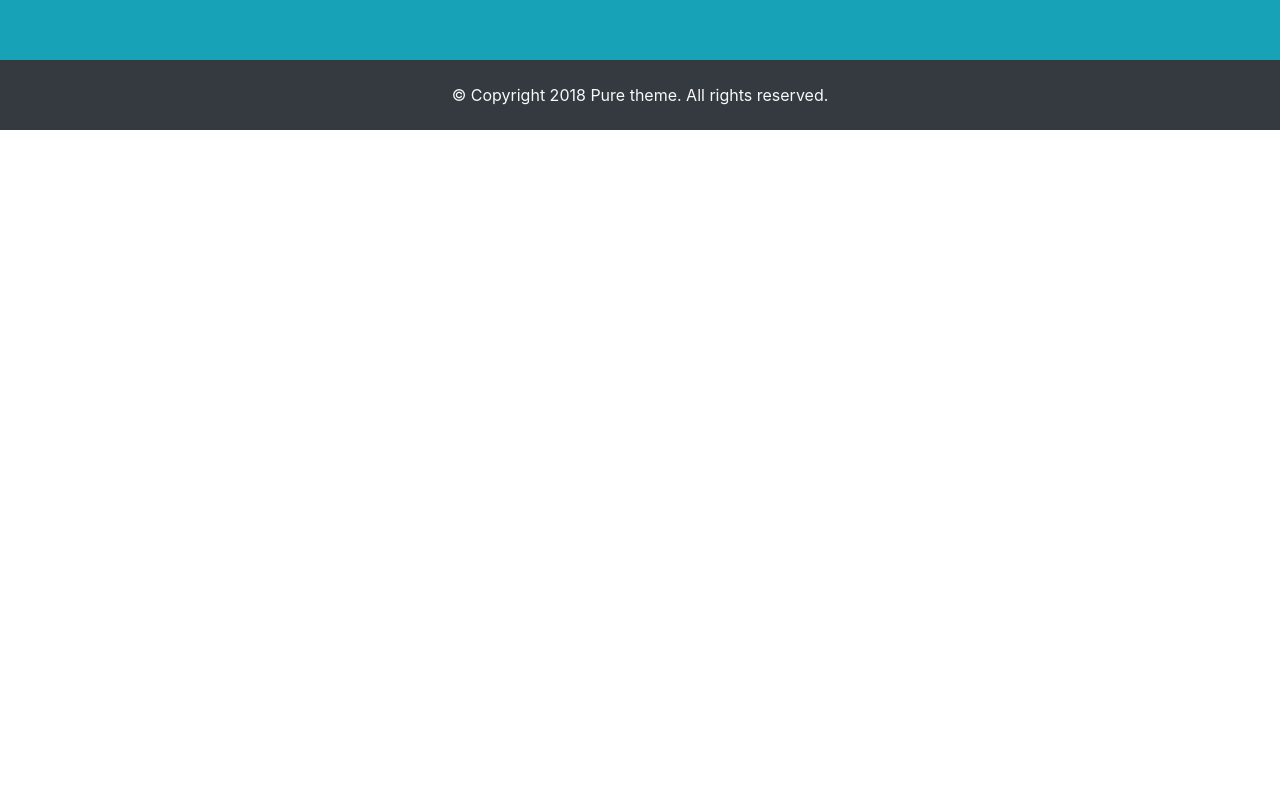
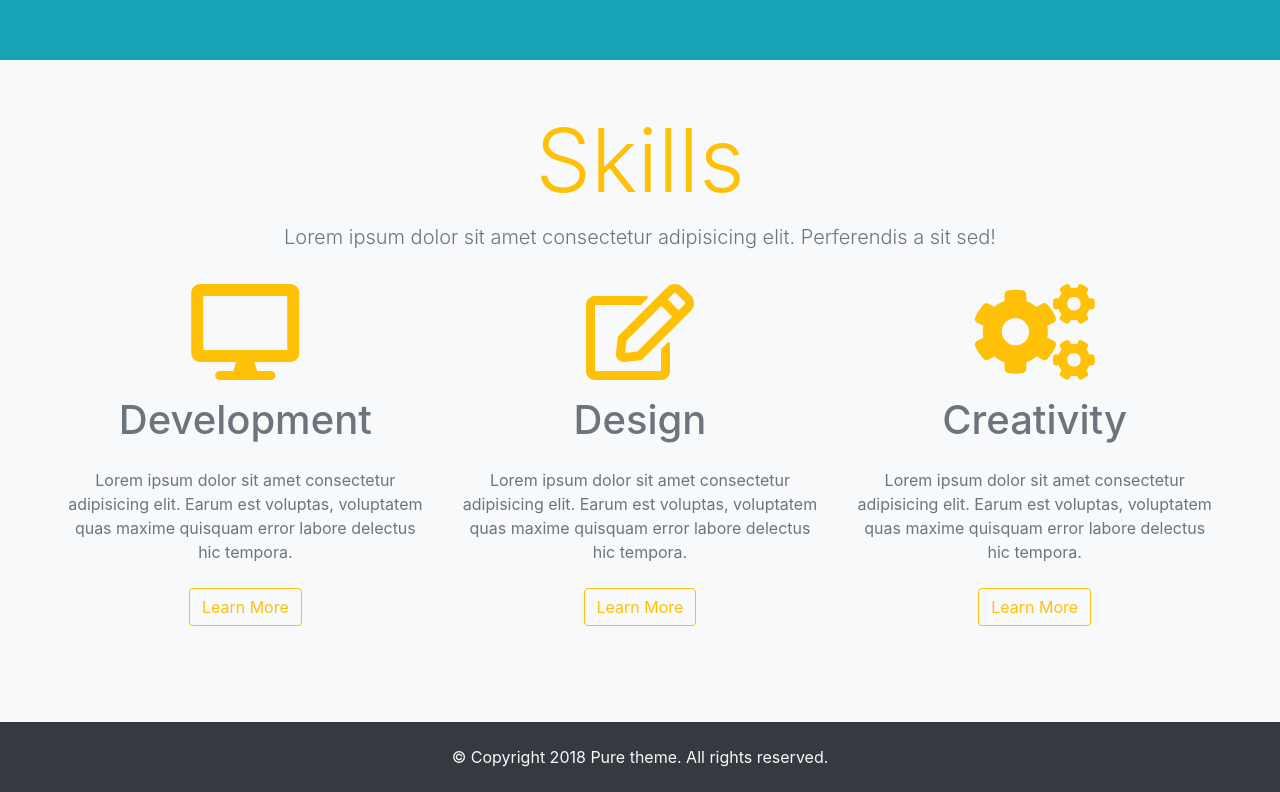
Before and after one commit to tacotruffles/bootstrap4-pure-theme, a plain HTML site: page index.html in a window 1280 px wide. Shown: the part 740-1532 px from the top of the page. Before the commit the page ends 870 px from the top, so only its background shows below. Drawn offline with nearby package versions, Linux system fonts and the light colour scheme.

Commit message:
Skills section

```diff
--- a/index.html
+++ b/index.html
@@ -79,7 +79,44 @@
          </div>
       </div>
    </div>
+   <!-- end BANNER -->
 
+   <!-- SKILLS -->
+   <section class="bg-light p-5">
+      <div class="container-fluid">
+         <!-- title -->
+         <div class="row">
+            <div class="col text-center mb-3">
+               <h1 class="text-warning display-2">Skills</h1>
+               <p class="lead text-secondary">Lorem ipsum dolor sit amet consectetur adipisicing elit. Perferendis a sit sed!</p>
+            </div>
+         </div>
+         <!-- end title -->
+         <div class="row text-center">
+            <div class="col-lg-4 col-sm-10 mx-auto mb-5">
+               <i class="fas fa-desktop fa-6x text-warning mb-3"></i>
+               <h1 class="text-secondary">Development</h1>
+               <p class="text-muted my-4">Lorem ipsum dolor sit amet consectetur adipisicing elit. Earum est voluptas, voluptatem quas maxime quisquam
+                  error labore delectus hic tempora.</p>
+               <a class="btn btn-outline-warning" href="#">Learn More</a>
+            </div>
+            <div class="col-lg-4 col-sm-10 mx-auto mb-5">
+               <i class="far fa-edit fa-6x text-warning mb-3"></i>
+               <h1 class="text-secondary">Design</h1>
+               <p class="text-muted my-4">Lorem ipsum dolor sit amet consectetur adipisicing elit. Earum est voluptas, voluptatem quas maxime quisquam
+                  error labore delectus hic tempora.</p>
+               <a class="btn btn-outline-warning" href="#">Learn More</a>
+            </div>
+            <div class="col-lg-4 col-sm-10 mx-auto mb-5">
+               <i class="fas fa-cogs fa-6x text-warning mb-3"></i>
+               <h1 class="text-secondary">Creativity</h1>
+               <p class="text-muted my-4">Lorem ipsum dolor sit amet consectetur adipisicing elit. Earum est voluptas, voluptatem quas maxime quisquam
+                  error labore delectus hic tempora.</p>
+               <a class="btn btn-outline-warning" href="#">Learn More</a>
+            </div>
+         </div>
+      </div>
+   </section>
    <!-- FOOTER -->
    <footer>
       <div class="container-fluid bg-dark text-light">
```
